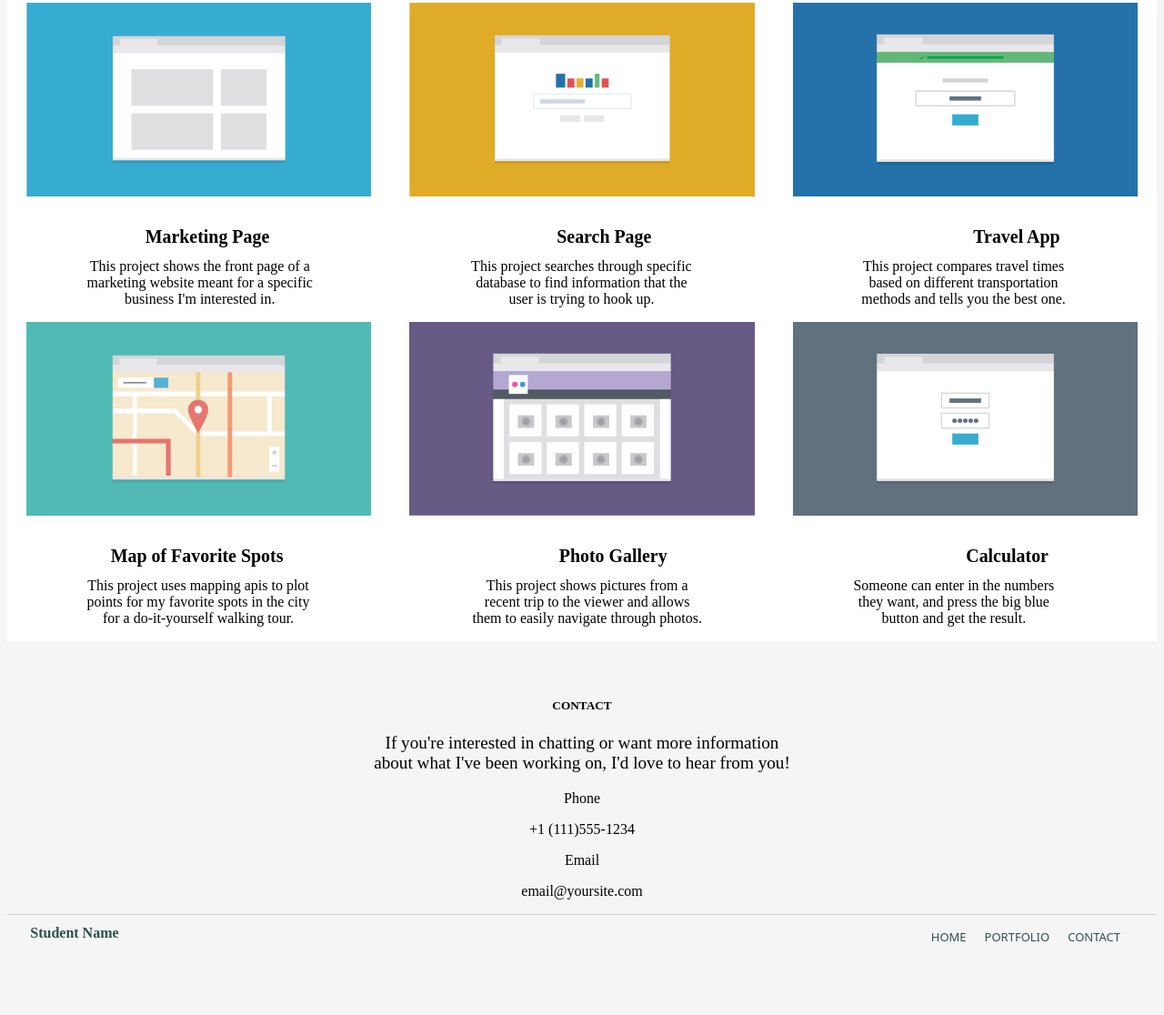
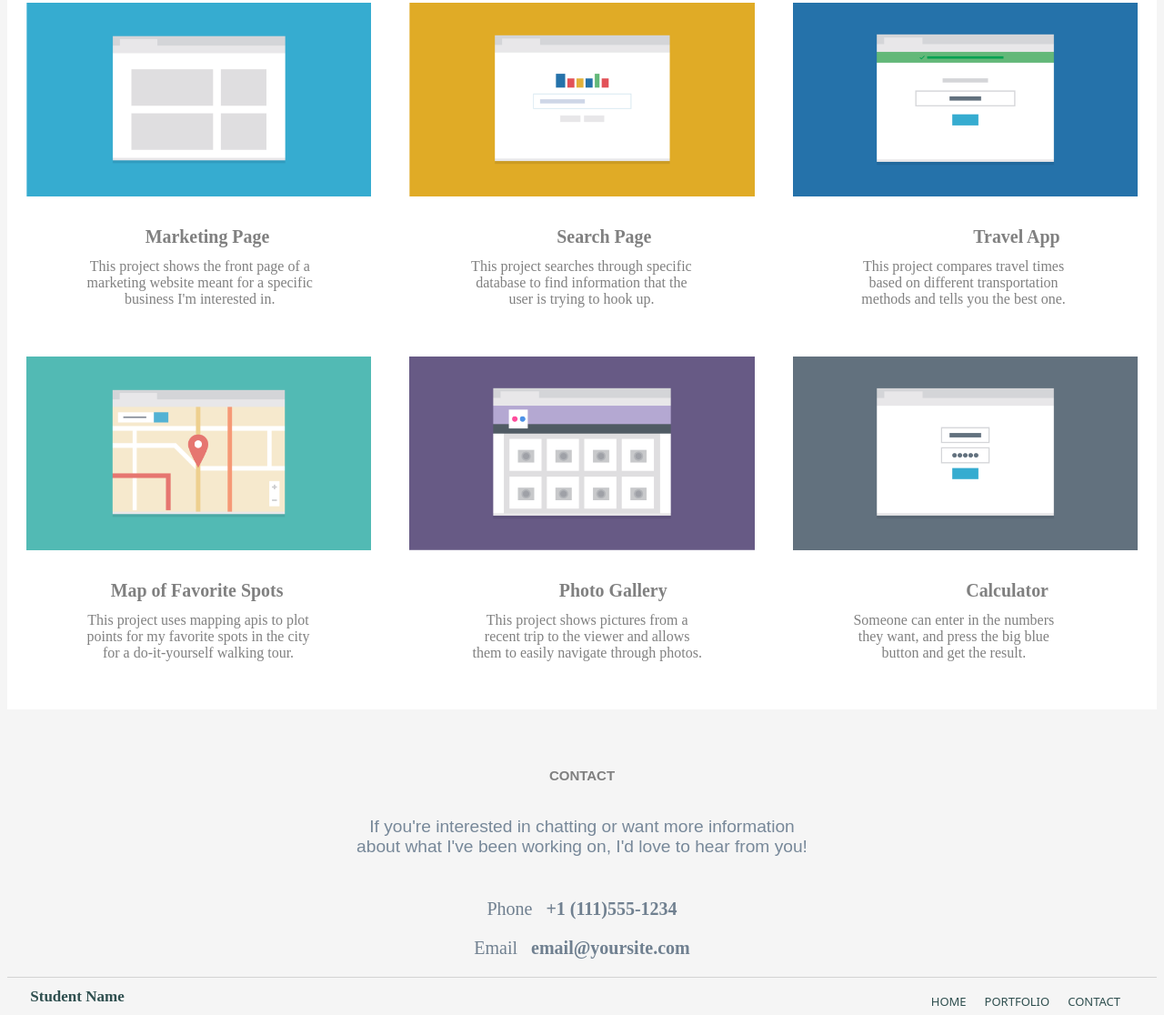
Before and after one commit to marissalloyd/Project-2, a plain HTML site: page index.html in a window 1280 px wide. Shown: the part 489-1605 px from the top of the page at 91% size. Before the commit the page ends 1534 px from the top, so only its background shows below. Drawn offline with Linux system fonts and the light colour scheme.

Commit message:
finishing up desktop layout

```diff
--- a/index.html
+++ b/index.html
@@ -60,10 +60,8 @@
     <footer class="footer">
         <h5 class="contactheading">CONTACT</h5>
         <p class="footerparagraph">If you're interested in chatting or want more information <br> about what I've been working on, I'd love to hear from you!</p>
-        <p id="phone">Phone</p>
-        <p> +1 (111)555-1234</p>
-        <p id="email">Email</p>
-        <p id="emailaddress">email@yoursite.com</p>
+        <p id="phone">Phone &nbsp <b>+1 (111)555-1234</b></p>
+        <p id="email">Email &nbsp <b>email@yoursite.com</b></p>
         <div class="taskbar">
             <hr id="bottomline">
             <h1 id="studentnamebottom">Student Name</h1>
--- a/styles.css
+++ b/styles.css
@@ -42,11 +42,12 @@
     color: #656565;
 }
 .head4midpg {
+    color: darkslategray;
     display:fixed;
     padding-top: 2%;
     font-family: system-ui, -apple-system, BlinkMacSystemFont, 'Segoe UI', Roboto, Oxygen, Ubuntu, Cantarell, 'Open Sans', 'Helvetica Neue', sans-serif;
     font-size: 120%;
-    font-weight: lighter;
+    font-weight: bold;
     text-align: center;
 }
 .imagefirstrow {
@@ -54,6 +55,7 @@
     justify-content: space-around;
 }
 .paragraphfirstrow {
+    color:grey;
     font-size: 150%;
     display: flex;
     flex-wrap: wrap;
@@ -67,12 +69,14 @@
    margin-right: 28%;
 }
 .descriptionfirstrow {
+    color:grey;
     margin-top: -3%;
     padding-right: 1%;
     text-align: center;
     display: flex;
     flex-wrap: wrap;
     justify-content: space-between;
+    padding-bottom: 3%;
 }
 #dfr1 {
     margin-left: 7%;
@@ -90,6 +94,7 @@
     justify-content: space-around;
 }
 .paragraphsecondrow {
+    color: grey;
     display: fixed;
     font-size: 150%;
     flex-direction: row;
@@ -108,12 +113,14 @@
     margin-left: 26%;
 }
 .descriptionsecondrow {
+    color: grey;
     margin-top: -3%;
     padding-right: 1%;
     text-align: center;
     display: flex;
     flex-wrap: wrap;
     justify-content: space-between;
+    padding-bottom: 3%;
 }
 .dsr1 {
     margin-left: 7%;
@@ -131,15 +138,29 @@
     text-align:center;
 }
 .contactheading {
-    padding-bottom: 0;
+    font-size: 15px;
+    color: grey;
+    font-family:Arial, Helvetica, sans-serif;
+    padding-bottom: 1%;
 }
 .footerparagraph {
+    color: lightslategrey;
     font-size: 120%;
+    font-family: Arial, Helvetica, sans-serif;
+}
+#phone {
+    padding-top: 2%;
+    color: slategray;
+    font-size: 20px;
+}
+#email {
+    color: slategrey;
+    font-size: 20px;
 }
 #studentnamebottom {
-    color: darkslategrey;
+    color: darkslategray;
     text-align: left;
-    font-size: 16px;
+    font-size: 17px;
     margin-bottom: -5%;
     margin-left: 2%;
 }
```
